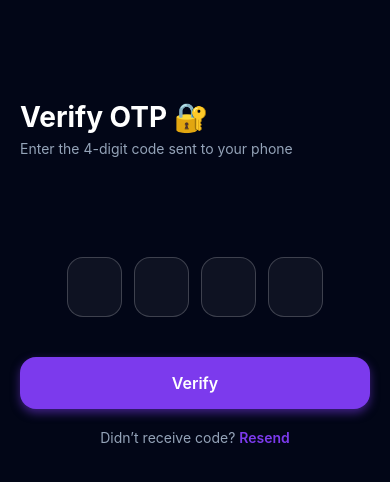
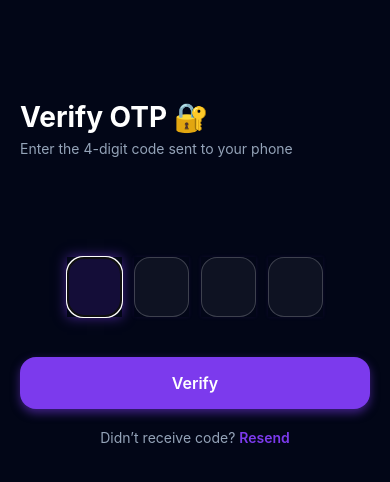
Before and after one commit to annnuspeaks/HeyBroApp, a React Native app: screen /OtpScreen in a window 390 px wide. Shown: the top 482 px of the page. Built offline with nearby package versions, Linux system fonts and the light colour scheme.

Commit message:
Update number 32 || UI Polish: OTP Screen made smoother.

```diff
--- a/src/screens/OtpScreen.tsx
+++ b/src/screens/OtpScreen.tsx
@@ -13,6 +13,7 @@ const OtpScreen = ({ navigation }: any) => {
   const { theme } = useContext(ThemeContext);
 
   const [otp, setOtp] = useState(['', '', '', '']);
+  const [activeIndex, setActiveIndex] = useState(0);
   const scaleAnim = useRef([
     new Animated.Value(1),
     new Animated.Value(1),
@@ -21,6 +22,10 @@ const OtpScreen = ({ navigation }: any) => {
   ]).current;
 
   const inputs = useRef<Array<TextInput | null>>([]);
+
+  React.useEffect(() => {
+    inputs.current[0]?.focus();
+  }, []);
 
   const handleChange = (text: string, index: number) => {
     const newOtp = [...otp];
@@ -47,10 +52,10 @@ const OtpScreen = ({ navigation }: any) => {
     }
 
     // 🔥 AUTO SUBMIT
-    if (newOtp.join('').length === 4) {
+    if (newOtp.every(d => d !== '')) {
       setTimeout(() => {
         navigation.replace('MainTabs');
-      }, 300);
+      }, 400);
     }
   };
 
@@ -76,10 +81,15 @@ const OtpScreen = ({ navigation }: any) => {
           <Animated.View
             style={{
               transform: [{ scale: scaleAnim[index] }],
+              shadowColor: '#7C3AED',
+              shadowOpacity: activeIndex === index ? 0.6 : 0.1,
+              shadowRadius: activeIndex === index ? 12 : 4,
+              elevation: activeIndex === index ? 8 : 2,
             }}
           >
             <TextInput
               key={index}
+              onFocus={() => setActiveIndex(index)}
               ref={ref => {
                 inputs.current[index] = ref;
               }}
@@ -87,10 +97,17 @@ const OtpScreen = ({ navigation }: any) => {
                 styles.otpBox,
                 {
                   color: theme.text,
-                  borderColor: otp[index]
-                    ? '#7C3AED' // 🔥 active glow
-                    : 'rgba(255,255,255,0.2)',
-                  backgroundColor: 'rgba(255,255,255,0.05)',
+                  borderColor:
+                    activeIndex === index
+                      ? '#7C3AED'
+                      : otp[index]
+                      ? '#7C3AED'
+                      : 'rgba(255,255,255,0.2)',
+
+                  backgroundColor:
+                    activeIndex === index
+                      ? 'rgba(124,58,237,0.15)'
+                      : 'rgba(255,255,255,0.05)',
                   shadowColor: otp[index] ? '#7C3AED' : '#000',
                   shadowOpacity: otp[index] ? 0.5 : 0.1,
                 },
@@ -109,6 +126,7 @@ const OtpScreen = ({ navigation }: any) => {
 
       {/* VERIFY BUTTON */}
       <TouchableOpacity
+        activeOpacity={0.8}
         style={styles.button}
         onPress={() => navigation.replace('MainTabs')}
       >
```
